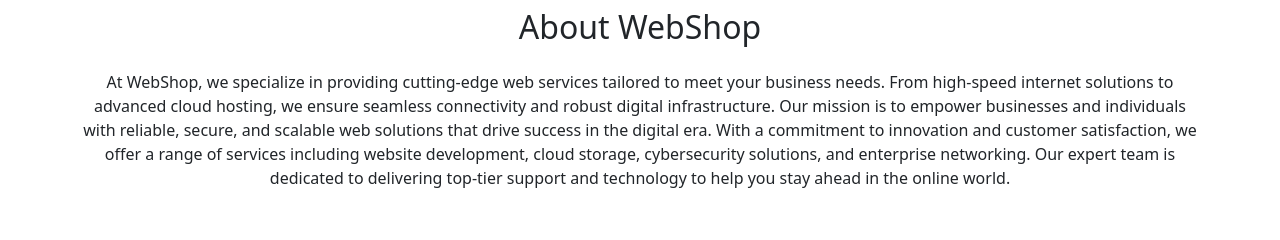
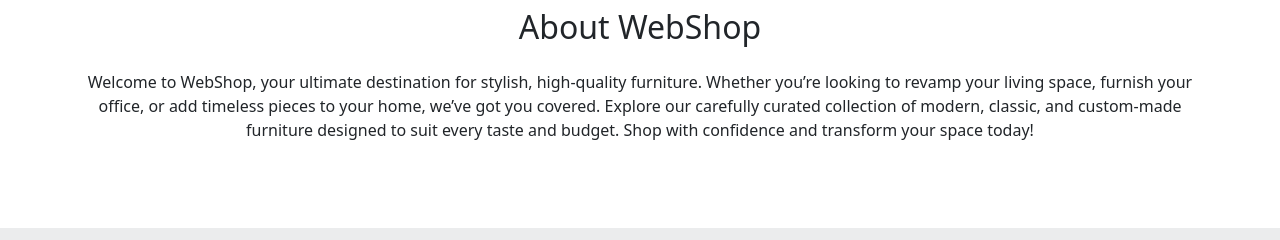
Before and after one commit to fra-uas-cloud-webshop/webshop-frontend, a React (Create React App) app: page / in a window 1280 px wide. Shown: the part 516-756 px from the top of the page. Built offline with nearby package versions, Linux system fonts and the light colour scheme.

Commit message:
quantity and status update for admin error fixed

```diff
--- a/src/components/home/Home.js
+++ b/src/components/home/Home.js
@@ -34,9 +34,7 @@
       <section className="container py-5 text-center">
         <h2 className="mb-4">About WebShop</h2>
         <p>
-At WebShop, we specialize in providing cutting-edge web services tailored to meet your business needs. From high-speed internet solutions to advanced cloud hosting, we ensure seamless connectivity and robust digital infrastructure. Our mission is to empower businesses and individuals with reliable, secure, and scalable web solutions that drive success in the digital era.
-
-With a commitment to innovation and customer satisfaction, we offer a range of services including website development, cloud storage, cybersecurity solutions, and enterprise networking. Our expert team is dedicated to delivering top-tier support and technology to help you stay ahead in the online world.
+        Welcome to WebShop, your ultimate destination for stylish, high-quality furniture. Whether you’re looking to revamp your living space, furnish your office, or add timeless pieces to your home, we’ve got you covered. Explore our carefully curated collection of modern, classic, and custom-made furniture designed to suit every taste and budget. Shop with confidence and transform your space today!
 </p>
       </section>
     </div>
--- a/src/components/inventory/Inventory.js
+++ b/src/components/inventory/Inventory.js
@@ -112,7 +112,7 @@
             setProducts(products.filter((p) => p.inventoryId !== inventoryId));
             setSuccessMessage("Product deleted successfully!");
         } catch (error) {
-            setErrorMessage(error.message);
+            setErrorMessage("you cannot delete a prodiuct which is ordered by customer!, that's unethical!");
         } finally {
             setDeleting(null);
         }
--- a/src/components/orders/OrderManagement.js
+++ b/src/components/orders/OrderManagement.js
@@ -143,8 +143,9 @@
                                             onChange={(e) => updateOrderStatus(order, e.target.value)}
                                         >
                                             <option value="">Select Status</option>
-                                            <option value="PENDING">Pending</option>
-                                            <option value="PROCESSED">Processing</option>
+                                            <option value="PENDING" disabled={order.status !== "PENDING"}>Pending</option>
+                                            <option value="PROCESSED" disabled={order.status === "SHIPPED" || order.status === "DELIVERED"}>Processing</option>
+                                            <option value="SHIPPED" disabled={order.status === "DELIVERED"}>Shipping</option>
                                             <option value="DELIVERED">Completed</option>
                                         </Form.Select>
                                         {updating === orderId && <p className="text-primary mt-1">Updating...</p>}
```
